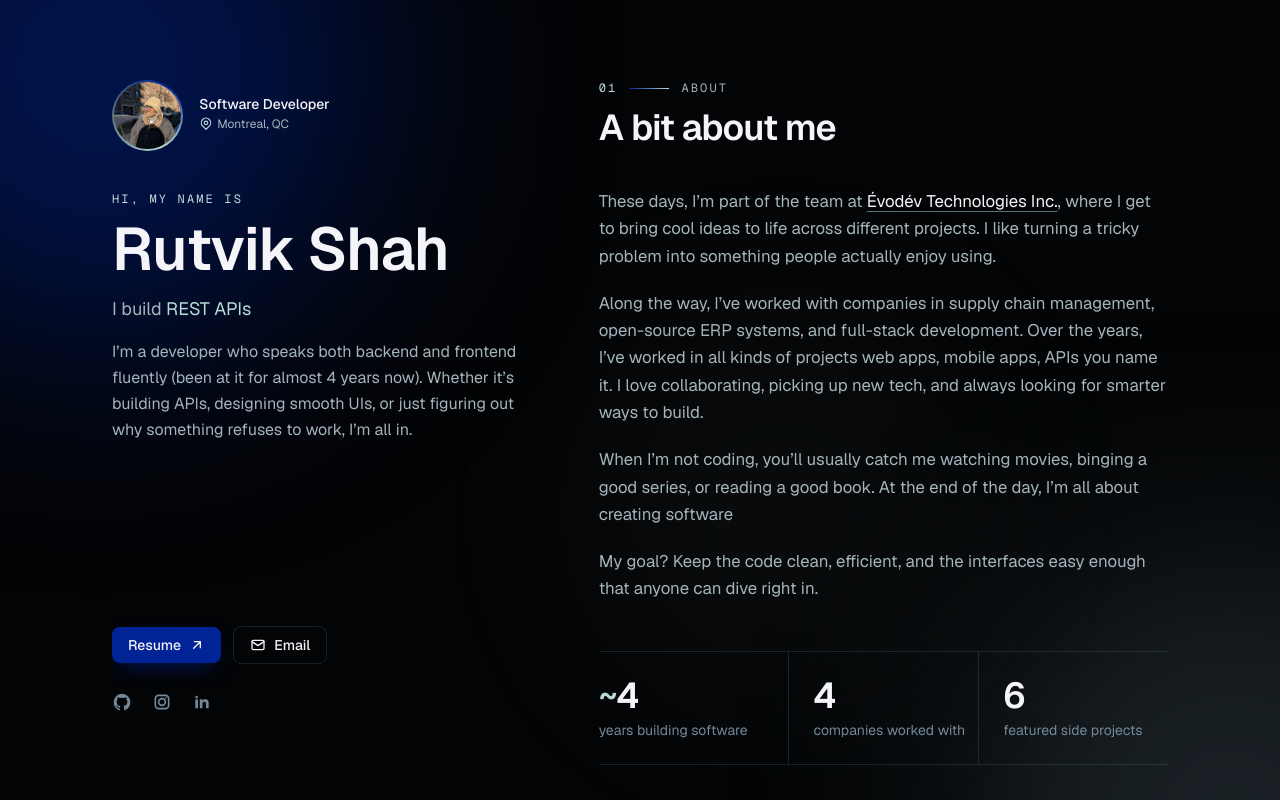
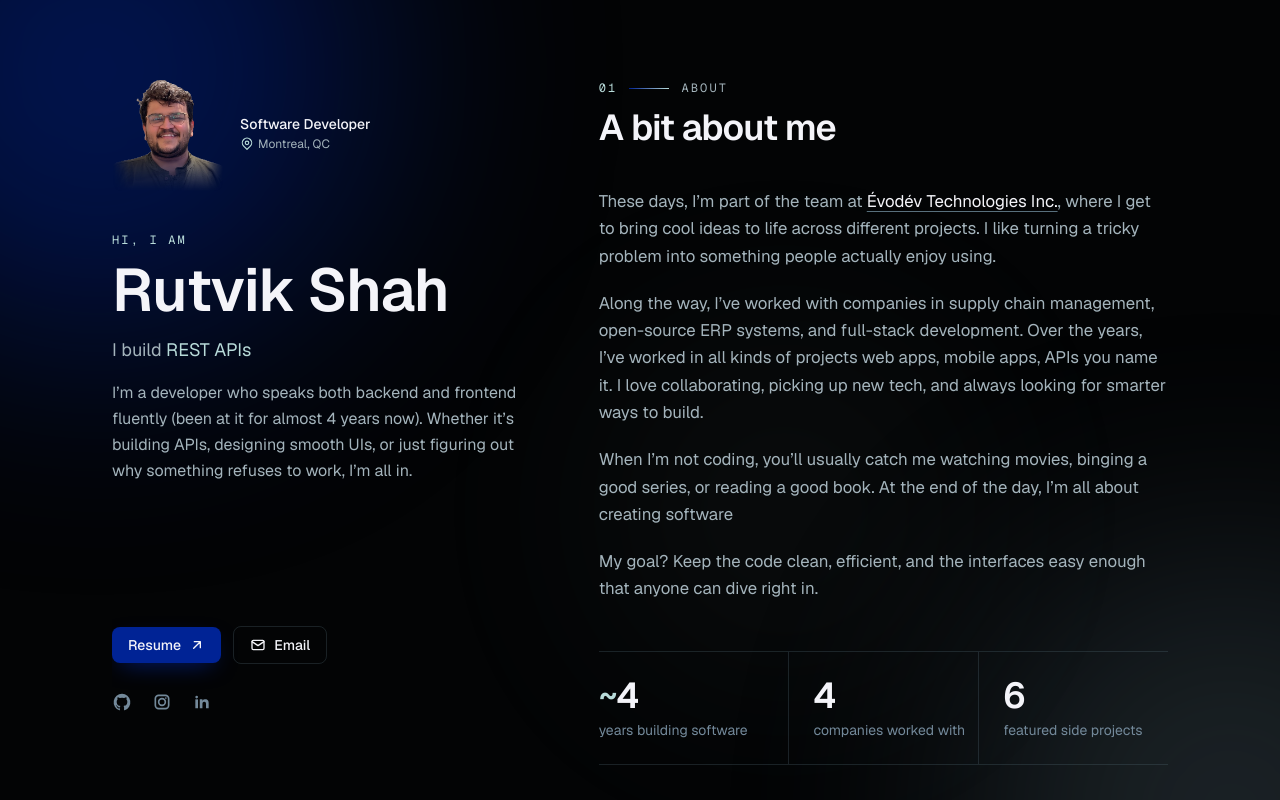
Before and after one commit to rbshah29/port, a Nuxt app: page / in a window 1280 px wide. Shown: the top 800 px of the page. Built offline with nearby package versions, Linux system fonts and the light colour scheme.

Commit message:
Updated contact form

```diff
--- a/components/Contact.vue
+++ b/components/Contact.vue
@@ -9,15 +9,57 @@
     <p class="prose-muted mt-5 max-w-xl text-lg">
         Want to grab a virtual coffee and talk about life, work, or the latest trends? Hit me up! My <a :href="`mailto:${email}`" class="link">inbox</a> is always open.
     </p>
-    <div class="mt-8 flex flex-wrap items-center gap-3">
-      <a :href="`mailto:${email}`" class="btn btn-primary">Say hello</a>
-      <button type="button" class="btn btn-ghost font-mono text-xs" @click="copyEmail">{{ email }}</button>
-    </div>
+
+    <form class="mt-8 grid max-w-xl gap-3" @submit.prevent="send">
+      <div class="grid gap-3 sm:grid-cols-2">
+        <input v-model="form.name" name="name" type="text" required placeholder="Your name" autocomplete="name" class="field">
+        <input v-model="form.email" name="email" type="email" required placeholder="Your email" autocomplete="email" class="field">
+      </div>
+      <textarea v-model="form.message" name="message" required rows="4" placeholder="Say hello…" class="field resize-y"></textarea>
+      <!-- Honeypot: bots fill it, people never see it -->
+      <input v-model="form.botcheck" type="checkbox" name="botcheck" class="hidden" tabindex="-1" autocomplete="off">
+
+      <div class="mt-1 flex flex-wrap items-center gap-3">
+        <button type="submit" class="btn btn-primary" :disabled="status === 'sending'">
+          {{ status === 'sending' ? 'Sending…' : 'Say hello' }}
+        </button>
+        <button type="button" class="btn btn-ghost font-mono text-xs" @click="copyEmail">{{ email }}</button>
+      </div>
+      <p v-if="status === 'sent'" class="text-sm" style="color: var(--mint)">Thanks! Your message is on its way. I'll get back to you soon.</p>
+      <p v-else-if="status === 'error'" class="text-sm" style="color: #f2a7a7">
+        Something went wrong. Please try again or email me at <a :href="`mailto:${email}`" class="link">{{ email }}</a>.
+      </p>
+    </form>
   </section>
 </template>
 
 <script setup>
 const { email, copyEmail } = useCopyEmail()
+const { public: { web3formsKey } } = useRuntimeConfig()
+
+const form = reactive({ name: '', email: '', message: '', botcheck: false })
+const status = ref('idle')
+
+const send = async () => {
+  status.value = 'sending'
+  try {
+    const res = await $fetch('https://api.web3forms.com/submit', {
+      method: 'POST',
+      body: {
+        access_key: web3formsKey,
+        subject: `New message from ${form.name} via portfolio`,
+        from_name: 'Portfolio contact form',
+        ...form,
+      },
+    })
+    if (!res.success) throw new Error(res.message)
+    status.value = 'sent'
+    Object.assign(form, { name: '', email: '', message: '' })
+  } catch (err) {
+    console.error('Failed to send message: ', err)
+    status.value = 'error'
+  }
+}
 </script>
 
 <style scoped>
@@ -31,4 +73,30 @@ const { email, copyEmail } = useCopyEmail()
     radial-gradient(60% 80% at 100% 100%, rgba(88, 111, 124, 0.3), transparent 70%),
     #05080a;
 }
+
+.field {
+  width: 100%;
+  border-radius: 0.5rem;
+  border: 1px solid var(--line);
+  background: rgba(3, 4, 5, 0.55);
+  padding: 0.6rem 0.85rem;
+  font-size: 0.875rem;
+  color: var(--text);
+  transition: border-color 0.2s ease, background-color 0.2s ease;
+}
+
+.field::placeholder {
+  color: var(--faint);
+}
+
+.field:focus {
+  outline: none;
+  border-color: var(--line-strong);
+  background: rgba(3, 4, 5, 0.8);
+}
+
+.btn:disabled {
+  opacity: 0.6;
+  pointer-events: none;
+}
 </style>
--- a/components/Hero.vue
+++ b/components/Hero.vue
@@ -2,9 +2,7 @@
     <div class="flex h-full flex-col justify-between gap-10">
         <div>
             <div class="flex items-center gap-4">
-                <div class="avatar">
-                    <img :src="profile" alt="Rutvik Shah" class="relative h-[4.2rem] w-[4.2rem] rounded-full object-cover" style="object-position: 52% 26%;">
-                </div>
+                <img :src="profile" alt="Rutvik Shah" class="h-[7rem] w-[7rem] object-cover">
                 <div>
                     <p class="text-sm font-medium">Software Developer</p>
                     <p class="mt-0.5 inline-flex items-center gap-1 text-xs" style="color: var(--muted);">
@@ -16,7 +14,7 @@
                 </div>
             </div>
 
-            <p class="eyebrow mt-10">Hi, my name is</p>
+            <p class="eyebrow mt-10">Hi, i am</p>
             <h1 class="mt-3 font-display text-5xl font-semibold leading-none tracking-tight xl:text-6xl" aria-label="Rutvik Shah">
                 <span
                     v-for="(char, i) in 'Rutvik Shah'"
@@ -75,7 +73,7 @@
 </template>
 
 <script setup>
-import profile from '~/assets/profile.jpg'
+import profile from '~/assets/profile.png'
 
 const { copyEmail } = useCopyEmail()
 
@@ -105,24 +103,6 @@ onBeforeUnmount(() => clearInterval(wordTimer))
 </script>
 
 <style scoped>
-/* Slowly turning imperial → light-blue ring around the photo */
-.avatar {
-    position: relative;
-    padding: 2px;
-    border-radius: 9999px;
-    overflow: hidden;
-    isolation: isolate;
-}
-
-.avatar::before {
-    content: '';
-    position: absolute;
-    inset: -50%;
-    z-index: -1;
-    background: conic-gradient(var(--imperial), var(--mint), var(--slate), var(--imperial));
-    animation: spin 6s linear infinite;
-}
-
 .letter {
     display: inline-block;
     opacity: 0;
--- a/nuxt.config.ts
+++ b/nuxt.config.ts
@@ -2,6 +2,13 @@
 export default defineNuxtConfig({
   devtools: { enabled: true },
   css: ['~/assets/css/main.css'],
+
+  runtimeConfig: {
+    public: {
+      // Public Web3Forms access key (safe to expose; it only delivers to my inbox)
+      web3formsKey: '0b027a67-9fc7-49ea-88bb-34b31acecff9',
+    },
+  },
 
   postcss: {
     plugins: {
```
Also changed, not shown: assets/profile.png (added).
